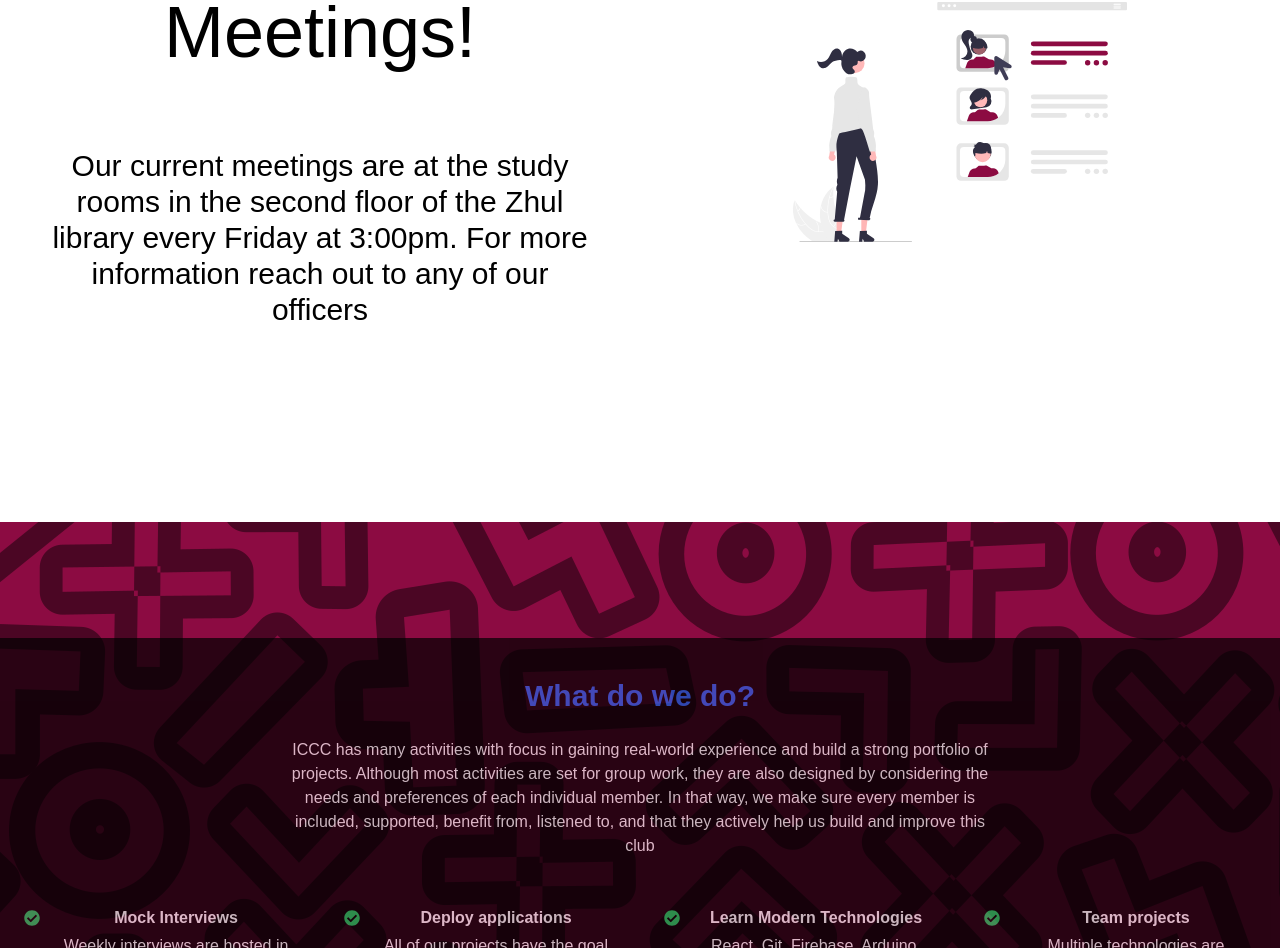
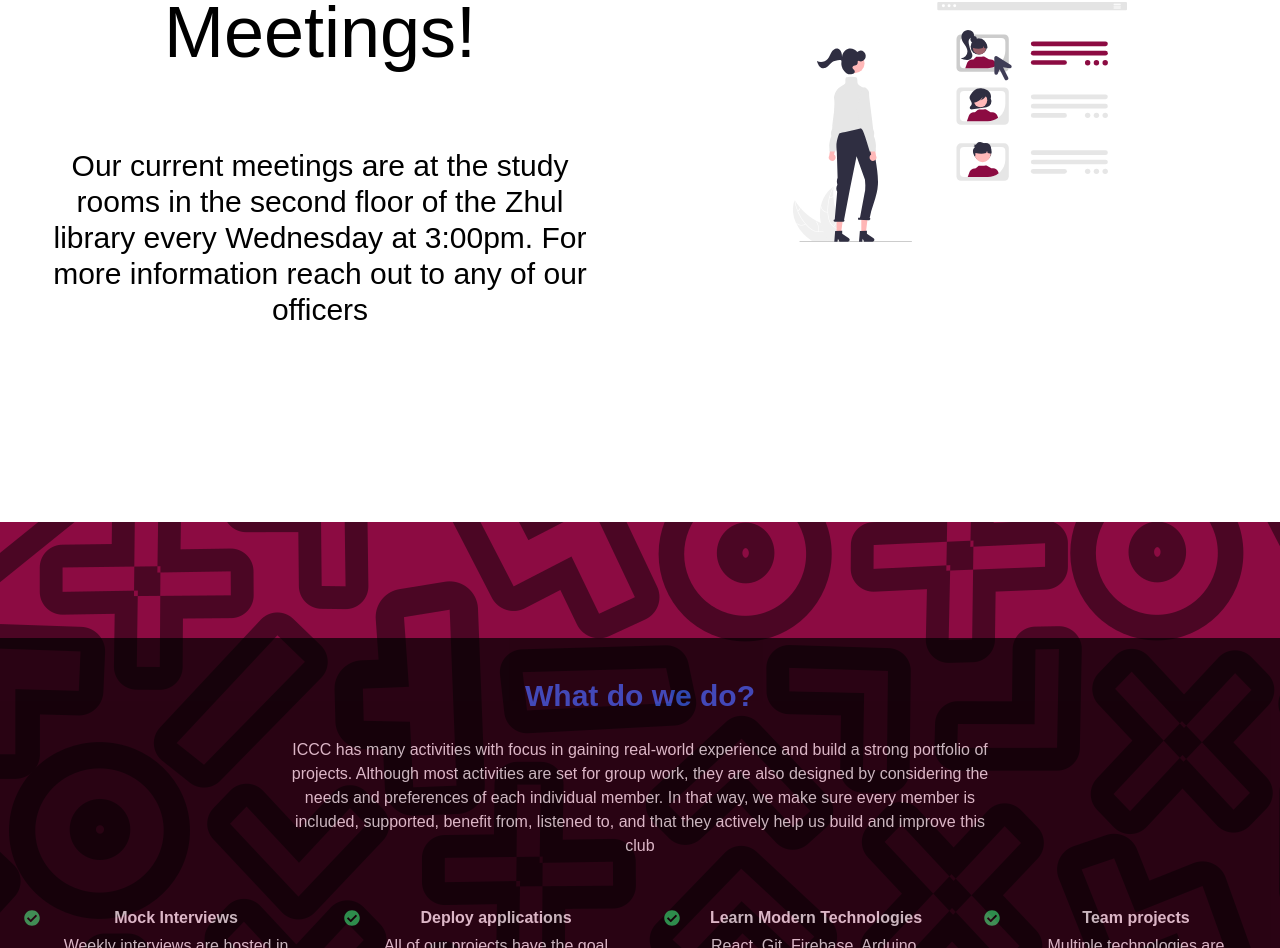
Before and after one commit to NMSU-ICCC/iccc-web, a React (Create React App) app: page / in a window 1280 px wide. Shown: the part 1078-2026 px from the top of the page. Built offline with nearby package versions, Linux system fonts and the light colour scheme.

Commit message:
updated meetings time

```diff
--- a/src/Components/Home/Meetings.js
+++ b/src/Components/Home/Meetings.js
@@ -4,7 +4,7 @@ export default function(){
             <div class="p-10  lg:w-3/6">
                 <h1 class="text-7xl font-semi my-20">Meetings!</h1>
                 <p class="text-3xl ">
-                    Our current meetings are at the study rooms in the second floor of the Zhul library every Friday at 3:00pm.
+                    Our current meetings are at the study rooms in the second floor of the Zhul library every Wednesday at 3:00pm.
                     For more information reach out to any of our officers
                 </p>
             </div>
```
